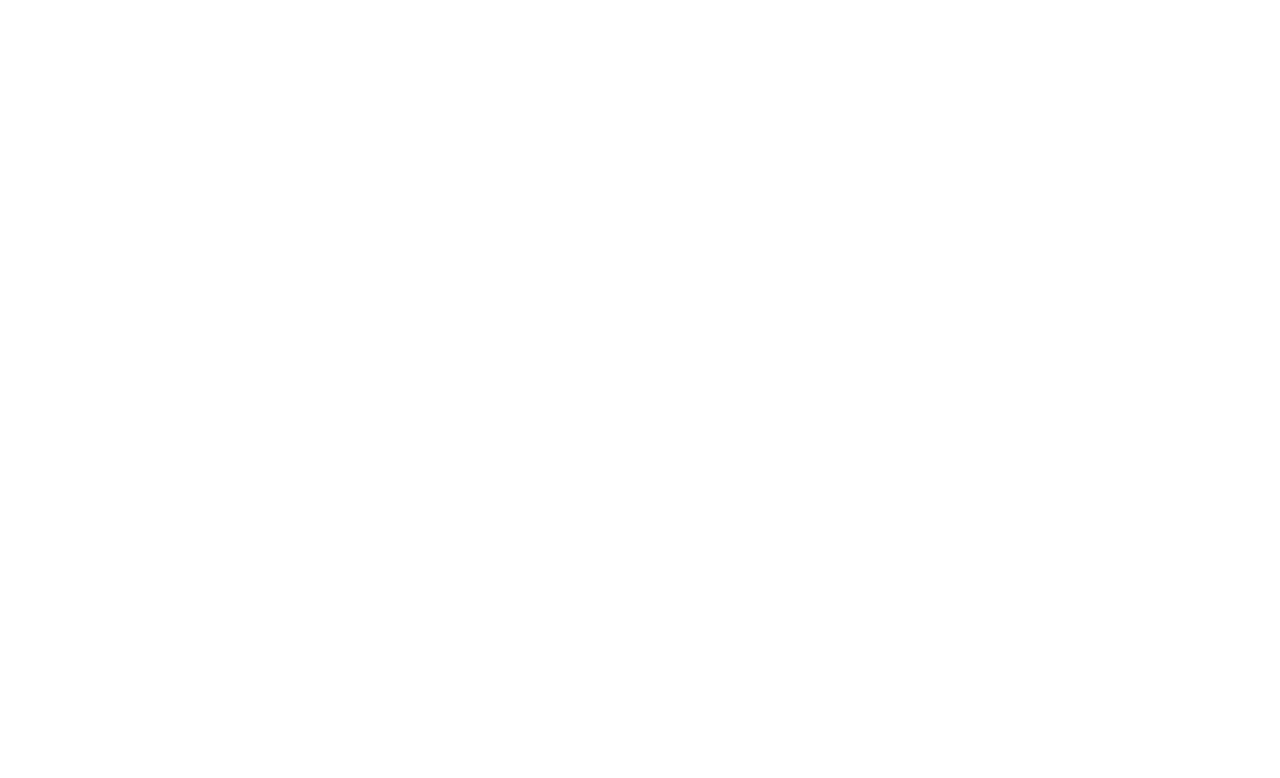
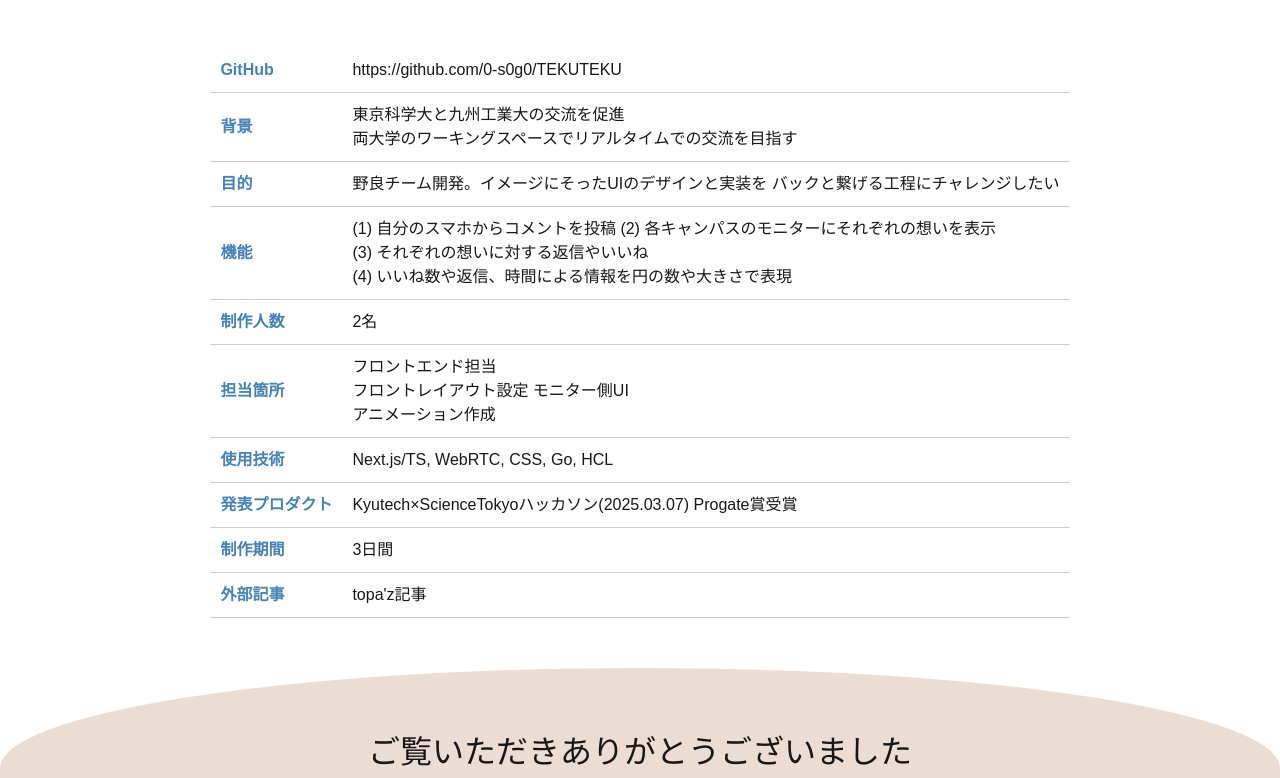
Before and after one commit to Yiwashi/kitaQdenkiHP, a Next.js app: page /productpages/6 in a window 1280 px wide. Before the commit this address had no page. Shown: the part 602-1380 px from the top of the page. Before the commit the page ends 800 px from the top, so only its background shows below. Built offline with nearby package versions, Linux system fonts and the light colour scheme; a web font is replaced by a local one.

Commit message:
create:TEKUTEKU

```diff
--- a/src/app/data/projects.ts
+++ b/src/app/data/projects.ts
@@ -4,6 +4,7 @@
 import product3img from "./../Public/images/ThanksLink.png";
 import product4img from "./../Public/images/Portfolio.png";
 import product5img from "./../Public/images/Dream.png";
+import product6img from "./../Public/images/Tekuteku.png";
 
 export interface Project {
     id: number;
@@ -118,19 +119,40 @@
     image: product5img,
     awardTitle: "none",
     tags: ["Web App", "Team Project"],
-    technologies: ["Next.js/TS", "CSS"],
+    technologies: ["Next.js/TS", "CSS", "Go"],
     github: "https://github.com/0-s0g0/DopingRamune",
     background :"AprilDreamに沿った夢の発信を支援サービスがテーマ  \n自分の夢を語れる場所の提供と企業サイドの人材探しの場としても",
     purpose:"初の野良チーム参加！  \n3三日間の超短期期間でのハッカソンのため得意分野での参戦",
     function:"夢ポスター作製  \n画像と熱意をシェア  \nポイント付与制による企業とのマッチング ",
     number:'4名',
     role: "フロントエンド担当  \nフロントレイアウト設定  \n画像編集機能作成  \nフッター/ヘッダー作成  \nマイページ作成",
-    prezentation:'PR TIMES HACKATHON 2025 Winter(2025.2.26-28)',
+    prezentation:'PR TIMES HACKATHON 2025 Winter(2025.2.28)',
     duration: "3日間",
     outname:"none",
     outlink:"none",
   },
 
+  {
+    id: 6,
+    title: "TEKUTEKU",
+    description: "脳細胞のように九工大生と東科大生を繋げる",
+    description2: "GUMLABOとTakiPlazaの交流を目指して",
+    image: product6img,
+    tags: ["Web App", "Team Project","Award"],
+    technologies: ["Next.js/TS", "WebRTC", "CSS", "Go", "HCL"],
+    awardTitle: "Kyutech×ScienceTokyoハッカソン(2025/03)企業賞",
+    github: "https://github.com/0-s0g0/TEKUTEKU",
+    background :"東京科学大と九州工業大の交流を促進  \n両大学のワーキングスペースでリアルタイムでの交流を目指す",
+    purpose:"野良チーム開発。イメージにそったUIのデザインと実装を  \バックと繋げる工程にチャレンジしたい",
+    function:"(1) 自分のスマホからコメントを投稿 \n(2) 各キャンパスのモニターにそれぞれの想いを表示  \n(3) それぞれの想いに対する返信やいいね  \n(4) いいね数や返信、時間による情報を円の数や大きさで表現",
+    number:'2名',
+    role: "フロントエンド担当  \nフロントレイアウト設定  \モニター側UI  \nアニメーション作成",
+    prezentation:'Kyutech×ScienceTokyoハッカソン(2025.03.07)  \nProgate賞受賞',
+    duration: "3日間",
+    outname:"topa'z記事",
+    outlink:"https://topaz.dev/projects/9b22d2a5cfb1ee935405",
+  },
+
 
 
 ];
--- /dev/null
+++ b/src/app/productpages/6/page.tsx
@@ -0,0 +1,85 @@
+import { projects, Project } from './../../data/projects';
+import Image from "next/image";
+import Link from 'next/link';
+import pagestyles from './../styles/productpage.module.css';
+import PageHeader from "../components/Header/pageHeader";
+import Fotter from "@/app/components/footer/footer";
+import ReactMarkdown from 'react-markdown';
+
+// id: 1 のプロジェクトデータを取得
+const project: Project | undefined = projects.find(p => p.id === 6);
+
+const ProjectDetail6 = () => {
+  if (!project) {
+    return <div>Project not found!</div>;
+  }
+
+  return (
+    <>
+      <PageHeader />
+
+      <div className={pagestyles.Ptitle}>
+        <div className={pagestyles.titleText}>
+          <div className={pagestyles.titleTexth1}>{project.title}</div>
+          <div className={pagestyles.titleTexth4}>{project.description}</div>
+        </div>
+        <Image src={project.image} alt={project.title} className={pagestyles.Ptitleimg} />
+      </div>
+
+      <div className={pagestyles.tableWrapper}>
+        <table className={pagestyles.table}>
+          <tbody>
+            <tr className={pagestyles.tableRow}>
+              <th>GitHub</th>
+              <td><Link href={project.github}>{project.github}</Link></td>
+            </tr>
+            <tr className={pagestyles.tableRow}>
+              <th>背景</th>
+              <td> <ReactMarkdown>{project.background}</ReactMarkdown></td>
+            </tr>
+            <tr className={pagestyles.tableRow}>
+              <th>目的</th>
+              <td> <ReactMarkdown>{project.purpose}</ReactMarkdown></td>
+            </tr>
+            <tr className={pagestyles.tableRow}>
+              <th>機能</th>
+              <td> <ReactMarkdown>{project.function}</ReactMarkdown></td>
+            </tr>
+            <tr className={pagestyles.tableRow}>
+              <th>制作人数</th>
+              <td><ReactMarkdown>{project.number}</ReactMarkdown></td>
+            </tr>
+            <tr className={pagestyles.tableRow}>
+              <th>担当箇所</th>
+              <td><ReactMarkdown>{project.role}</ReactMarkdown></td>
+            </tr>
+            <tr className={pagestyles.tableRow}>
+              <th>使用技術</th>
+              <td>{project.technologies.join(", ")}</td>
+            </tr>
+            {project.prezentation && project.prezentation !== 'none' ? (
+              <tr className={pagestyles.tableRow}>
+                <th>発表プロダクト</th>
+                <td>{project.prezentation}</td>
+              </tr>
+            ) : null}
+            <tr className={pagestyles.tableRow}>
+              <th>制作期間</th>
+              <td><ReactMarkdown>{project.duration}</ReactMarkdown></td>
+            </tr>
+            {project.outlink && project.outlink !== 'none' ? (
+              <tr className={pagestyles.tableRow}>
+                <th>外部記事</th>
+                <td><Link href={project.outlink}>{project.outname}</Link></td>
+              </tr>
+            ) : null}
+          </tbody>
+        </table>
+      </div>
+
+      <Fotter />
+    </>
+  );
+};
+
+export default ProjectDetail6;
```
Also changed, not shown: src/app/Public/images/Tekuteku.png (added).
